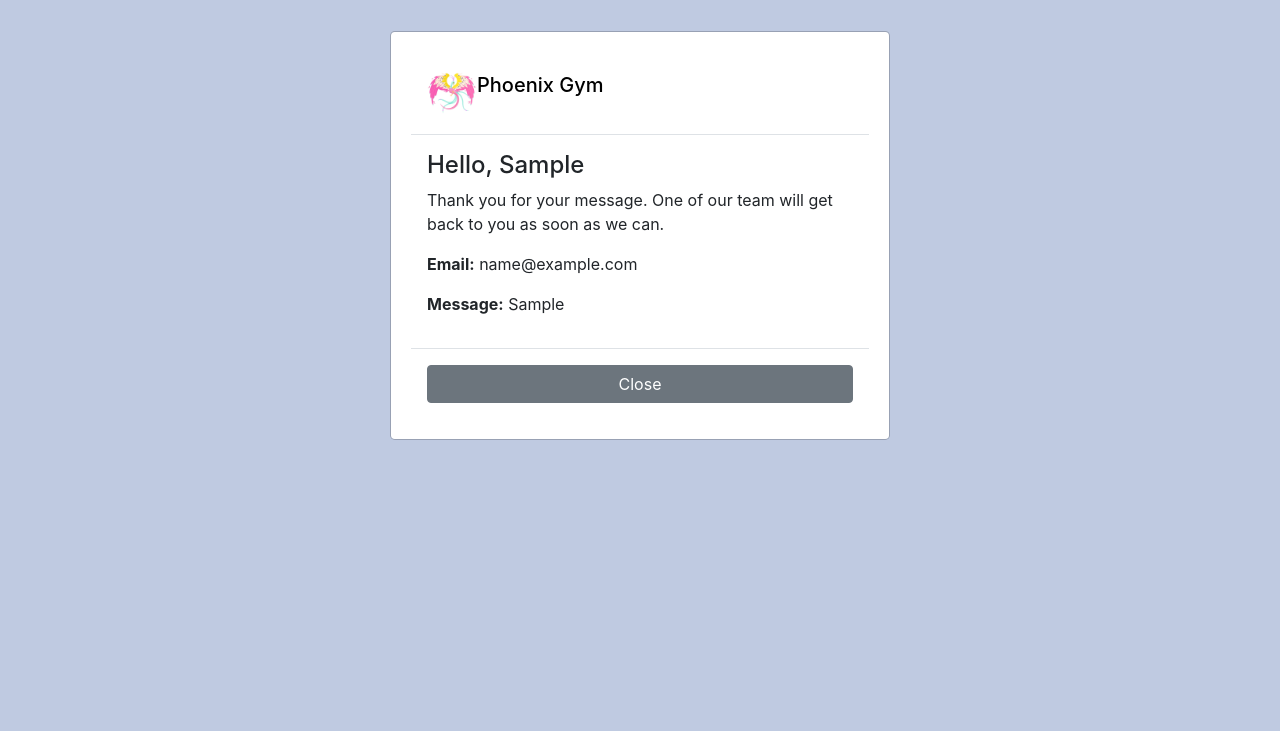
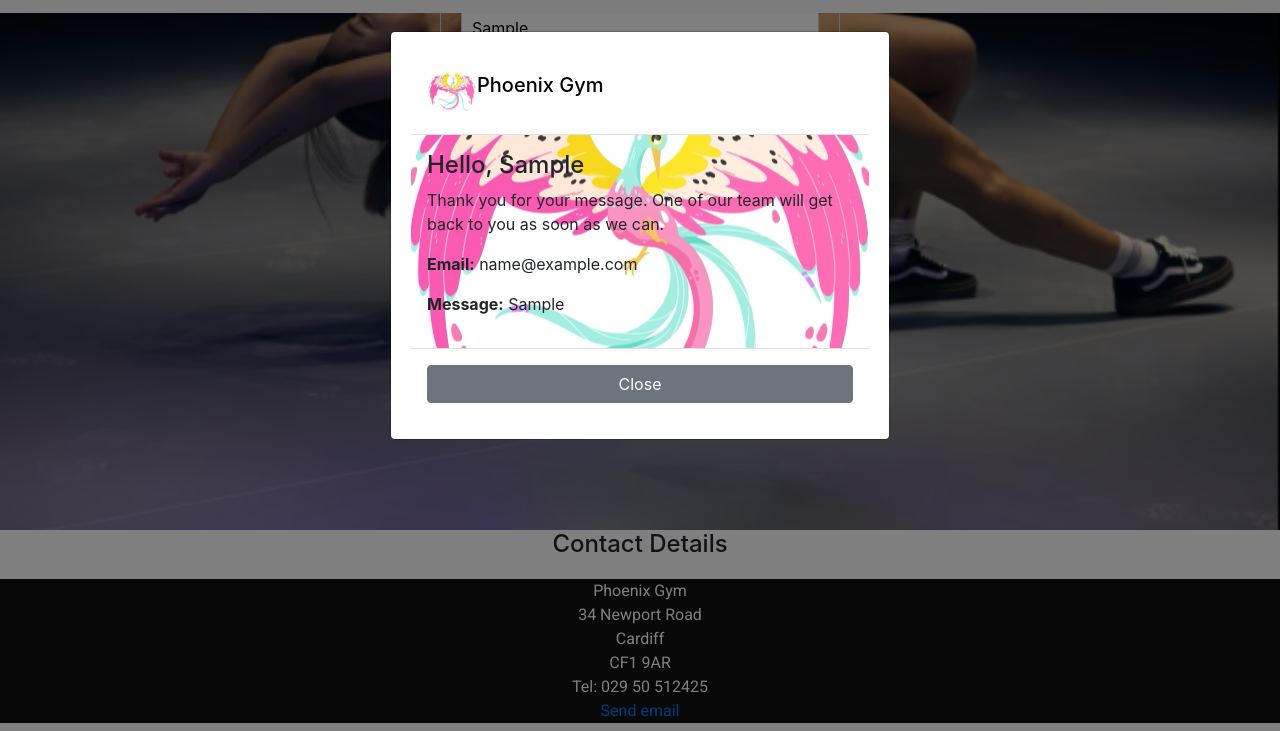
Before and after one commit to Whalley7/phoenix-gym, a website: page form.html in a window 1280 px wide. Both pictures are taken after typing "Sample", "name@example.com", "Sample" into the empty fields and a click on the button "Save". Shown: the part 486-1217 px from the top of the page. Drawn offline with nearby package versions, Linux system fonts and the light colour scheme; files whose address does not match are found by name.

Commit message:
css update

```diff
--- a/assets/css/style.css
+++ b/assets/css/style.css
@@ -24,16 +24,19 @@ h5 {
   color: black;
 }
 
+
+.modal-body {
+  background: url("../images/logoPNG.png") no-repeat center center;
+
+}
+
 .modal-content {
-
   margin: 20% auto;
   padding: 20px;
   width: 80%;
 }
 
-.modal {
-  background-color:#bfcae1;
-}
+
 
 
 /*----------------------Hero Image - Code Institute Love Running-*/
```
